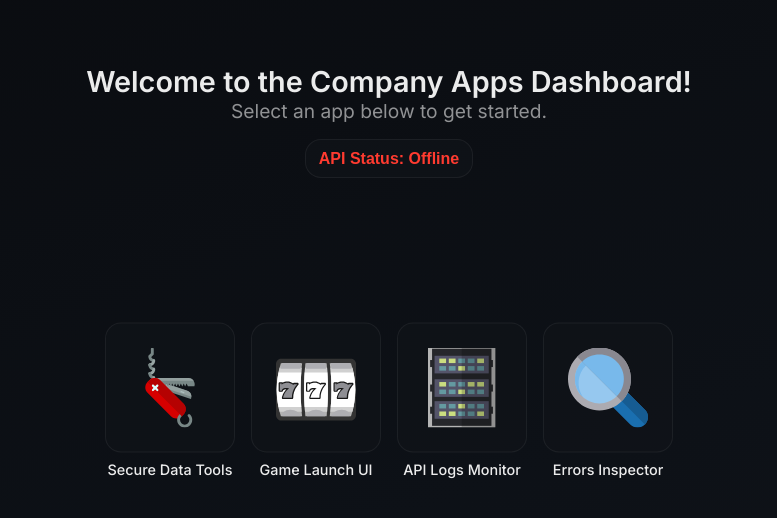
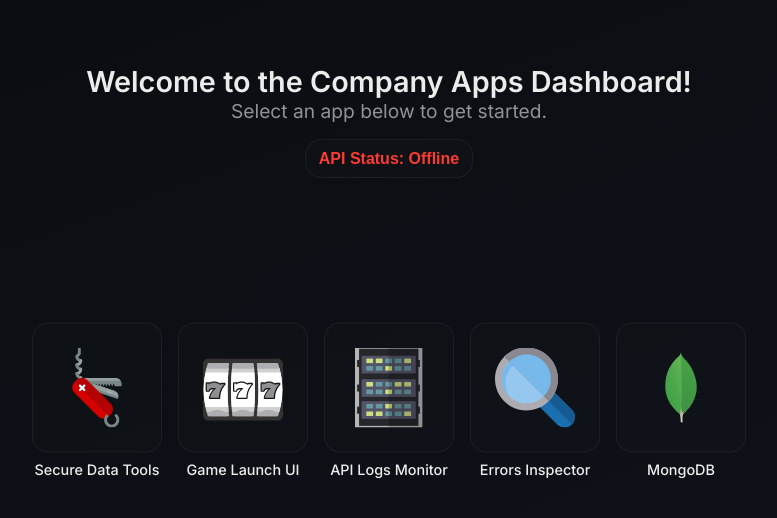
Before and after one commit to dimitarraychev/linux-home-page, a React (Vite) app: page / in a window 1280 px wide. Shown: the top 518 px of the page, without its empty margins (251-1028 px from the left). Built offline with nearby package versions, Linux system fonts and the light colour scheme; no server answers.

Commit message:
added mongo path

```diff
--- a/src/App.tsx
+++ b/src/App.tsx
@@ -4,6 +4,7 @@ import toolsLogo from "./assets/secure-data-tools-logo.svg";
 import launchLogo from "./assets/game-launch-ui-logo.svg";
 import logsLogo from "./assets/api-logs-monitor-logo.svg";
 import inspectorLogo from "./assets/errors-inspector-logo.svg";
+import mongoLogo from "./assets/mongo-logo.svg";
 import ApiStatus from "./components/ApiStatus/ApiStatus";
 
 function App() {
@@ -33,6 +34,7 @@ function App() {
           title="Errors Inspector"
           path="/errors-inspector/"
         />
+        <AppIcon icon={mongoLogo} title="MongoDB" path="/mongo/" />
       </div>
 
       <ApiStatus />
```
Also changed, not shown: src/assets/mongo-logo.svg (added).
